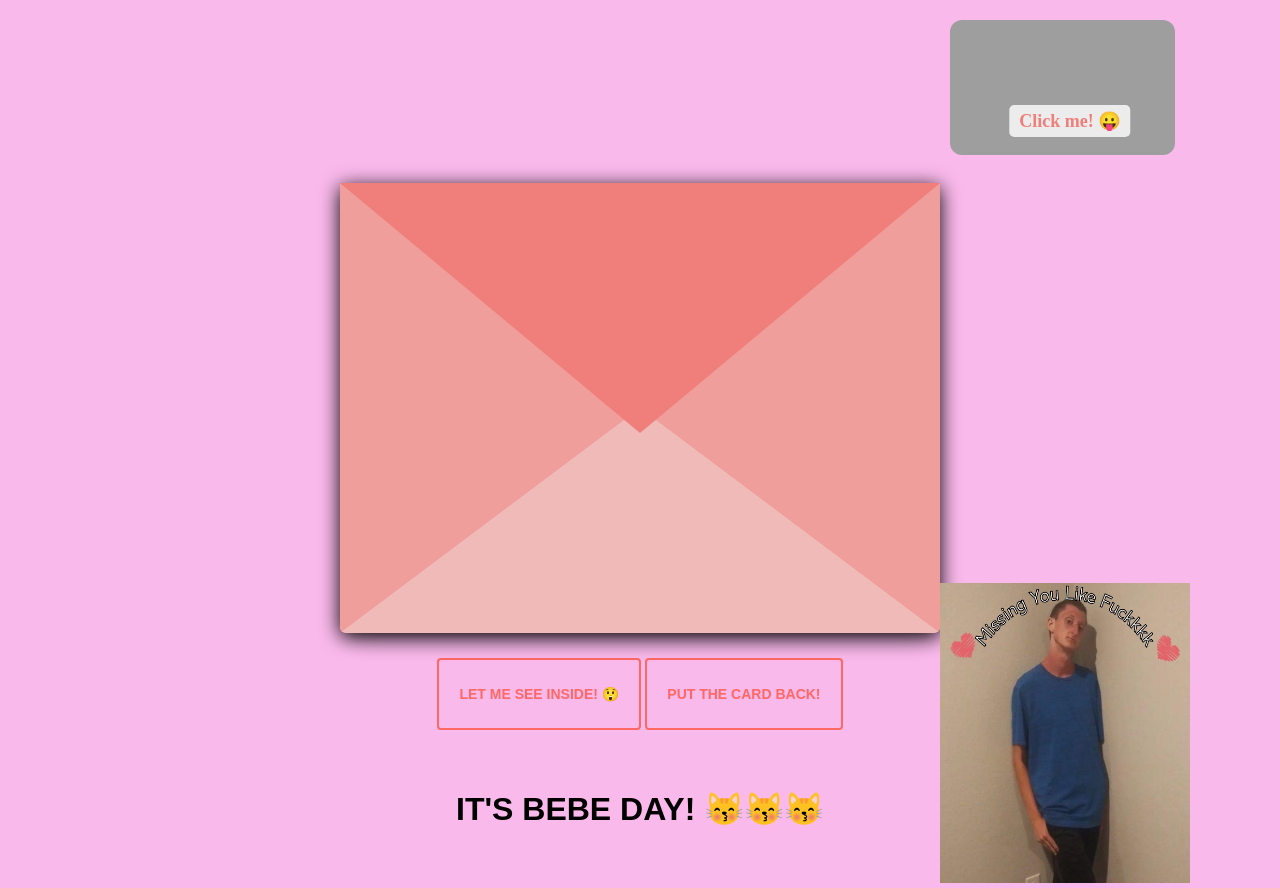
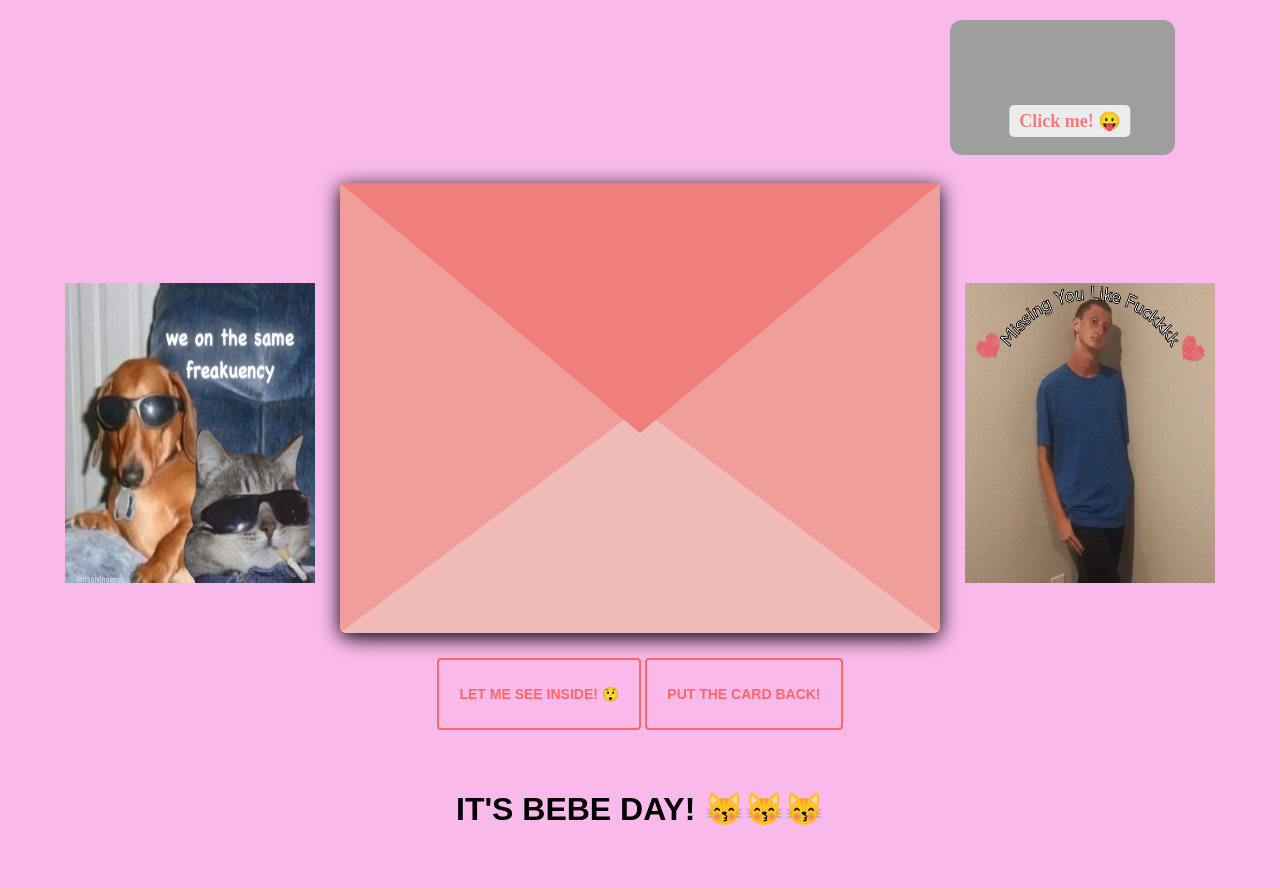
Before and after one commit to nathanialaodell/Valentine-s-day-card, a plain HTML site: page index.html in a window 1280 px wide. Both pictures are taken after a click on the button "Literally yes...". Drawn offline with nearby package versions, Linux system fonts and the light colour scheme; grey boxes are pictures that could not be loaded.

Commit message:
Updatesssss

```diff
--- a/index.css
+++ b/index.css
@@ -216,8 +216,13 @@ body{
 }
 
 .image5 {
-    top: 400px;
-    right: -250px;
+    top: 100px;
+    right: -275px;
+}
+
+.image6 {
+    top: 100px;
+    left: -275px;
 }
 
 .open .popout-image {
--- a/index.html
+++ b/index.html
@@ -55,6 +55,7 @@
 
         <!-- for static images, keep them outside of the above envelope-wrapper class -->
         <img src="images\DanielLarsonLonging.jpg" class="static-image image5" alt="Image 5">
+        <img src="images\Real6.jpeg" class="static-image image6" alt="Image 6">
         <div class = "hearts">
             <div class = "heart a1"></div>
             <div class = "heart a2"></div>
```
Also changed, not shown: images/Real6.jpeg (added).
